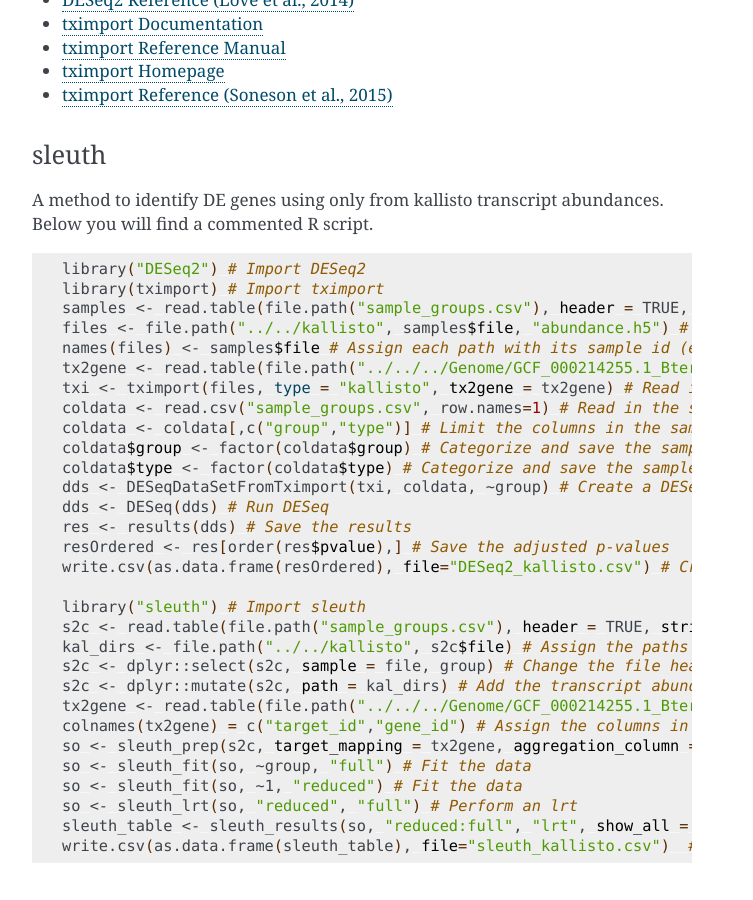
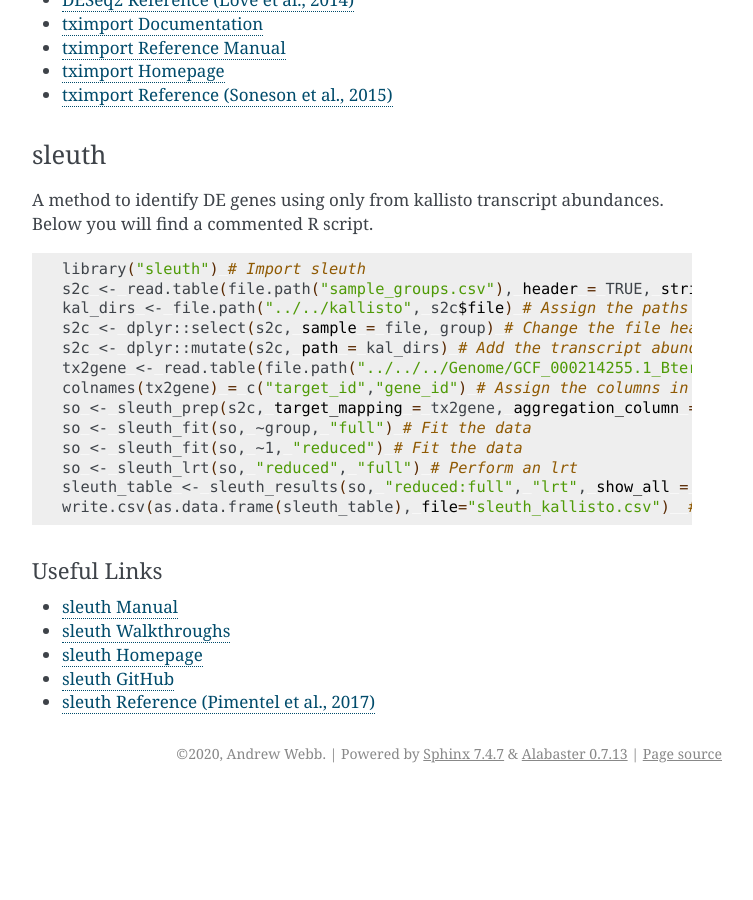
Before and after one commit to kocherlab/kocher_guides, a Sphinx documentation site: the page built from docs/Guides/RNAseq.rst, in a window 1280 px wide and 900 px high, scrolled down 11868 px. Shown: the whole window, without its empty margins (388-1141 px from the left). Built offline with Sphinx 7.4.7, drawn with Linux system fonts in a browser that asks for light colours; after the commit the page ends 12661 px from its top, so only the background shows below that.

Commit message:
Remove deseq sleuth section

```diff
--- a/docs/Guides/RNAseq.rst
+++ b/docs/Guides/RNAseq.rst
@@ -455,23 +455,6 @@
 .. code-block:: bash
    :name: sleuth
 
-   library("DESeq2") # Import DESeq2
-   library(tximport) # Import tximport
-   samples <- read.table(file.path("sample_groups.csv"), header = TRUE, sep = ",") # Read in the sample groups
-   files <- file.path("../../kallisto", samples$file, "abundance.h5") # Assign paths to transcript abundance files (e.g. kallisto/ERR883768_1/abundance.h5)
-   names(files) <- samples$file # Assign each path with its sample id (e.g. ERR883768_1)
-   tx2gene <- read.table(file.path("../../../Genome/GCF_000214255.1_Bter_1.0_genomic.tid_to_gid.csv"), header = FALSE, sep = ",") # Read in the transcript/gene conversion file
-   txi <- tximport(files, type = "kallisto", tx2gene = tx2gene) # Read in the kallisto files and convert the transcript abundances to gene abundances
-   coldata <- read.csv("sample_groups.csv", row.names=1) # Read in the sample groups
-   coldata <- coldata[,c("group","type")] # Limit the columns in the sample groups to group and type
-   coldata$group <- factor(coldata$group) # Categorize and save the sample group data
-   coldata$type <- factor(coldata$type) # Categorize and save the sample type data
-   dds <- DESeqDataSetFromTximport(txi, coldata, ~group) # Create a DESeq object from the tximport data
-   dds <- DESeq(dds) # Run DESeq
-   res <- results(dds) # Save the results
-   resOrdered <- res[order(res$pvalue),] # Save the adjusted p-values
-   write.csv(as.data.frame(resOrdered), file="DESeq2_kallisto.csv") # Create a csv of results w/adjusted p-values
-
    library("sleuth") # Import sleuth
    s2c <- read.table(file.path("sample_groups.csv"), header = TRUE, stringsAsFactors=FALSE, sep=",") # Read in the sample groups
    kal_dirs <- file.path("../../kallisto", s2c$file) # Assign the paths to the transcript abundance files (e.g. kallisto/ERR883768_1/abundance.h5
```
